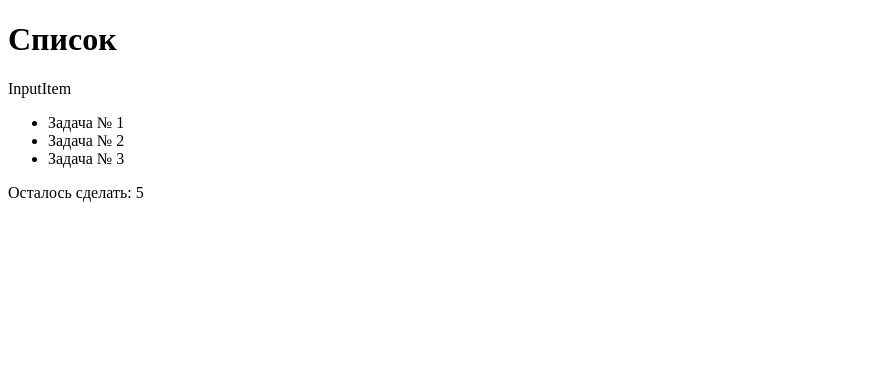
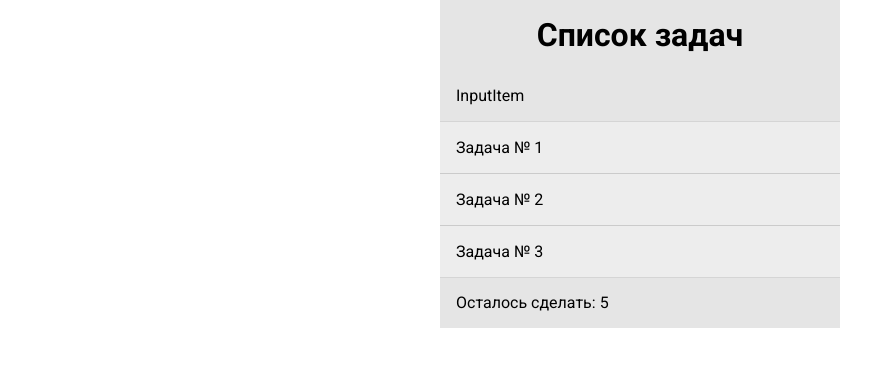
Before and after one commit to WebHeroSchool/avi_todo, a React (Create React App) app in the folder todo/: page / in a window 1280 px wide. Shown: the top 366 px of the page, without its empty margins (0-895 px from the left). Built offline with nearby package versions, Linux system fonts and the light colour scheme.

Commit message:
style app

```diff
--- /dev/null
+++ b/todo/src/components/App/App.css
@@ -0,0 +1,63 @@
+@charset "UTF-8";
+@import url('https://fonts.googleapis.com/css2?family=Roboto:wght@400;700&display=swap');
+:root {
+  --pd: 1em;
+  --color-bg: rgba(0, 0, 0, 0.1);
+  --color-item: rgba(255, 255, 255, 0.3);
+  --color-br: var(--color-bg);
+}
+
+*,*::before,*::after {
+  box-sizing: border-box;
+}
+
+html, body {
+  width: 100%;
+  height: 100%;
+  margin: 0;
+  padding: 0;
+}
+
+.todo {
+  padding: 0;
+  margin: auto;
+  width: 100%;
+  max-width: 400px;
+
+  font-family: 'Roboto', sans-serif;
+  font-size: 16px;
+  font-weight: 400;
+  line-height: normal;
+
+  background-color: var(--color-bg);
+}
+
+.todo__title {
+  margin: 0;
+  padding: calc(var(--pd) / 2);
+  font-size: 2em;
+  font-weight: 700;
+  text-align: center;
+}
+
+.todo__input {
+  padding: var(--pd);
+}
+
+.todo__list {
+  padding: 0;
+  margin: 0;
+  list-style: none;
+}
+
+.todo__list li {
+  margin-bottom: -1px;
+  padding: var(--pd);
+  background-color: var(--color-item);
+  border-top: 1px solid var(--color-br);
+  border-bottom: 1px solid var(--color-br);
+}
+
+.todo__footer {
+  padding: var(--pd);
+}
--- a/todo/src/components/App/App.js
+++ b/todo/src/components/App/App.js
@@ -2,6 +2,7 @@ import React from 'react';
 import Footer from '../Footer/Footer';
 import InputItem from '../InputItem/InputItem';
 import ItemList from '../ItemList/ItemList';
+import './App.css';
 
 const App = () => {
 
@@ -17,8 +18,8 @@ const App = () => {
     }
   ];
 
-  return (<div>
-    <h1>Список</h1>
+  return (<div className="todo">
+    <h1 className="todo__title">Список задач</h1>
     <InputItem />
     <ItemList items={items} />
     <Footer count={5} />
--- a/todo/src/components/Footer/Footer.js
+++ b/todo/src/components/Footer/Footer.js
@@ -1,5 +1,5 @@
 import React from 'react';
 
-const Footer = ( {count} ) => (<div>Осталось сделать: {count}</div>);
+const Footer = ( {count} ) => (<div className="todo__footer">Осталось сделать: {count}</div>);
 
 export default Footer;
--- a/todo/src/components/InputItem/InputItem.js
+++ b/todo/src/components/InputItem/InputItem.js
@@ -1,5 +1,5 @@
 import React from 'react';
 
-const InputItem = () => (<div>InputItem</div>);
+const InputItem = () => (<div className="todo__input">InputItem</div>);
 
 export default InputItem;
--- a/todo/src/components/ItemList/ItemList.js
+++ b/todo/src/components/ItemList/ItemList.js
@@ -1,7 +1,7 @@
 import React from 'react';
 import Item from '../Item/Item';
 
-const ItemList = ({ items }) => (<ul>
+const ItemList = ({ items }) => (<ul className="todo__list">
   {items.map(item => <li key={item.value}><Item value={item.value} /></li>)}
 </ul>)
 
```
Also changed, not shown: 1 other file (tests, documents, lock files or other folders).
